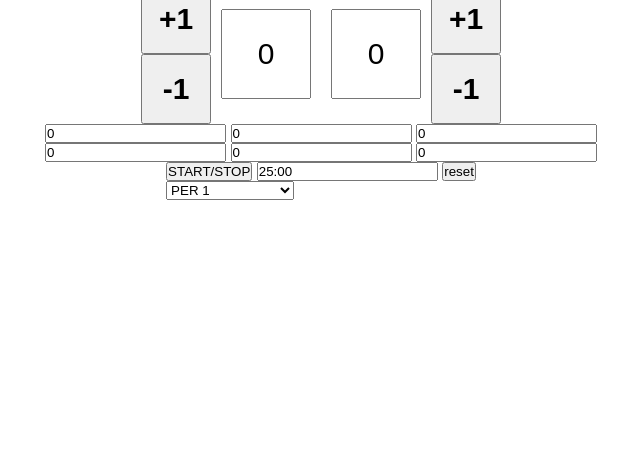
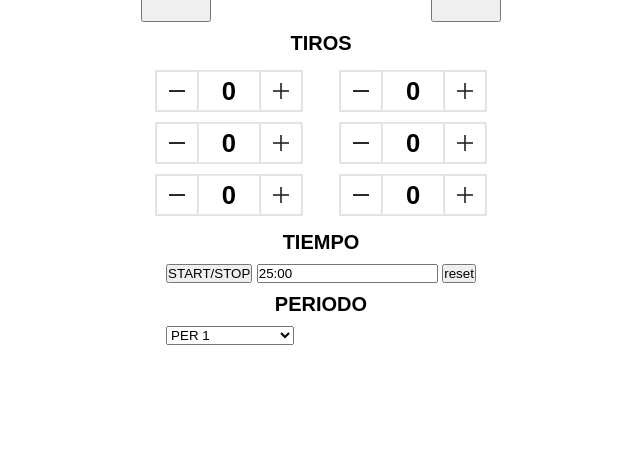
Before and after one commit to P10Designs/stream_controller, a website: page client/index.html in a window 1280 px wide. Shown: the part 335-800 px from the top of the page, without its empty margins (319-959 px from the left). Drawn offline with Linux system fonts and the light colour scheme.

Commit message:
added bugs xf

```diff
--- a/client/index.html
+++ b/client/index.html
@@ -25,7 +25,7 @@
       align-items: center;
       justify-content: center;
     }
-    .container .text{
+    .container .text,.container .text-small{
       display: flex;
       flex-direction: row;
       align-items: center;
@@ -33,7 +33,10 @@
       font-size: 30px;
       font-weight: bold;
     }
-    .container .text div{
+    .container .text-small{
+      font-size: 20px;
+    }
+    .container .text div,.container .text-small div{
       margin: 10px;
     }
     .container .score{
@@ -66,6 +69,79 @@
       font-size: 30px;
       font-weight: bold;
     }
+    .container .tiros{
+      display: flex;
+      flex-direction: row;
+      align-items: center;
+      justify-content: center;
+    }
+    .container .tiros .team{
+      display: flex;
+      flex-direction: column;
+      align-items: center;
+      justify-content: center;
+    }
+    input[type="number"] {
+  -webkit-appearance: textfield;
+  -moz-appearance: textfield;
+  appearance: textfield;
+}
+
+input[type=number]::-webkit-inner-spin-button,
+input[type=number]::-webkit-outer-spin-button {
+  -webkit-appearance: none;
+}
+
+.number-input {
+  transform: scale(.8);
+  border: 2px solid #ddd;
+  display: inline-flex;
+}
+
+.number-input,
+.number-input * {
+  box-sizing: border-box;
+}
+
+.number-input button {
+  outline:none;
+  -webkit-appearance: none;
+  background-color: transparent;
+  border: none;
+  align-items: center;
+  justify-content: center;
+  width: 50px;
+  height: 3rem;
+  cursor: pointer;
+  margin: 0;
+  position: relative;
+}
+
+.number-input button:before,
+.number-input button:after {
+  display: inline-block;
+  position: absolute;
+  content: '';
+  width: 20px;
+  height: 2px;
+  background-color: #212121;
+  transform: translate(-50%, -50%);
+}
+.number-input button.plus:after {
+  transform: translate(-50%, -50%) rotate(90deg);
+}
+
+.number-input input[type=number] {
+  font-family: sans-serif;
+  max-width: 5rem;
+  padding: .5rem;
+  border: solid #ddd;
+  border-width: 0 2px;
+  font-size: 2rem;
+  height: 3rem;
+  font-weight: bold;
+  text-align: center;
+}
   </style>
 </head>
 <body>
@@ -73,6 +149,9 @@
     <div class="text">
       <div class="left">LOCAL</div>
       <div class="right">VISITANTE</div>
+    </div>
+    <div class="text-small">
+      <div class="left">GOLES</div>
     </div>
     <div class="score">
       <div class="local team">
@@ -94,23 +173,57 @@
         </div>
       </div>
     </div>
+    <div class="text-small">
+      <div class="left">TIROS</div>
+    </div>
     <div class="tiros">
-      <div class="local">
-        <input type="number" value="0">
-        <input type="number" value="0">
-        <input type="number" value="0">
+      <div class="local team">
+        <div class="number-input">
+          <button onclick="this.parentNode.querySelector('input[type=number]').stepDown()" ></button>
+          <input class="quantity" min="0" name="quantity" value="0" type="number">
+          <button onclick="this.parentNode.querySelector('input[type=number]').stepUp()" class="plus"></button>
+        </div>
+        <div class="number-input">
+          <button onclick="this.parentNode.querySelector('input[type=number]').stepDown()" ></button>
+          <input class="quantity" min="0" name="quantity" value="0" type="number">
+          <button onclick="this.parentNode.querySelector('input[type=number]').stepUp()" class="plus"></button>
+        </div>
+        <div class="number-input">
+          <button onclick="this.parentNode.querySelector('input[type=number]').stepDown()" ></button>
+          <input class="quantity" min="0" name="quantity" value="0" type="number">
+          <button onclick="this.parentNode.querySelector('input[type=number]').stepUp()" class="plus"></button>
+        </div>
       </div>
-      <div class="visitor">
-        <input type="number" value="0">
-        <input type="number" value="0">
-        <input type="number" value="0">
+      <div class="visitor team">
+        <div class="number-input">
+          <button onclick="this.parentNode.querySelector('input[type=number]').stepDown()" ></button>
+          <input class="quantity" min="0" name="quantity" value="0" type="number">
+          <button onclick="this.parentNode.querySelector('input[type=number]').stepUp()" class="plus"></button>
+        </div>
+        <div class="number-input">
+          <button onclick="this.parentNode.querySelector('input[type=number]').stepDown()" ></button>
+          <input class="quantity" min="0" name="quantity" value="0" type="number">
+          <button onclick="this.parentNode.querySelector('input[type=number]').stepUp()" class="plus"></button>
+        </div>
+        <div class="number-input">
+          <button onclick="this.parentNode.querySelector('input[type=number]').stepDown()" ></button>
+          <input class="quantity" min="0" name="quantity" value="0" type="number">
+          <button onclick="this.parentNode.querySelector('input[type=number]').stepUp()" class="plus"></button>
+        </div>
       </div>
+    </div>
+
+    <div class="text-small">
+      <div class="left">TIEMPO</div>
     </div>
     <div class="time">
       <div class="clock">
         <button>START/STOP</button>
         <input value="25:00">
         <button>reset</button>
+      </div>
+      <div class="text-small">
+        <div class="left">PERIODO</div>
       </div>
       <div class="period">
         <select id="cars">
```
